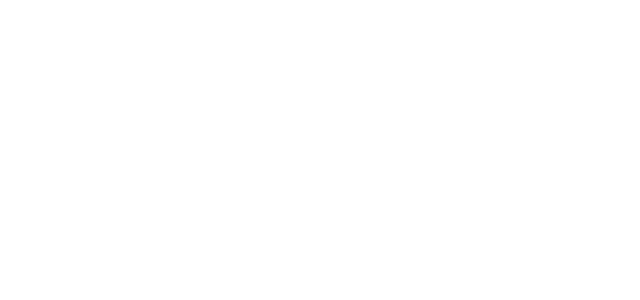
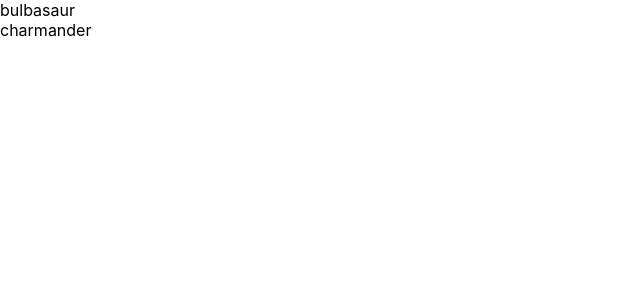
Before and after one commit to jonmarquis/animal_postcards, a React (Create React App) app: page / in a window 1280 px wide. Shown: the top 300 px of the page, without its empty margins (0-640 px from the left). Built offline with nearby package versions, Linux system fonts and the light colour scheme.

Commit message:
added state

```diff
--- a/src/App.js
+++ b/src/App.js
@@ -1,11 +1,11 @@
-
-
-
+import React, { useState } from 'react';
+import PokemonList from './components/PokemonList';
 import './App.css';
 
 function App() {
+  const [pokemon, setPokemon] = useState(["bulbasaur", "charmander"])
   return (
-    null
+    <PokemonList pokemon= {pokemon} />
   );
 }
 
--- a/src/components/PokemonList.js
+++ b/src/components/PokemonList.js
@@ -1,8 +1,11 @@
 import React from 'react'
 
-export default function PokemonList() {
+export default function PokemonList({pokemon}) {
     return (
         <div>
+            {pokemon.map(p=>(
+                <div key={p}>{p}</div>
+            ))}
 
         </div>
     )
```
